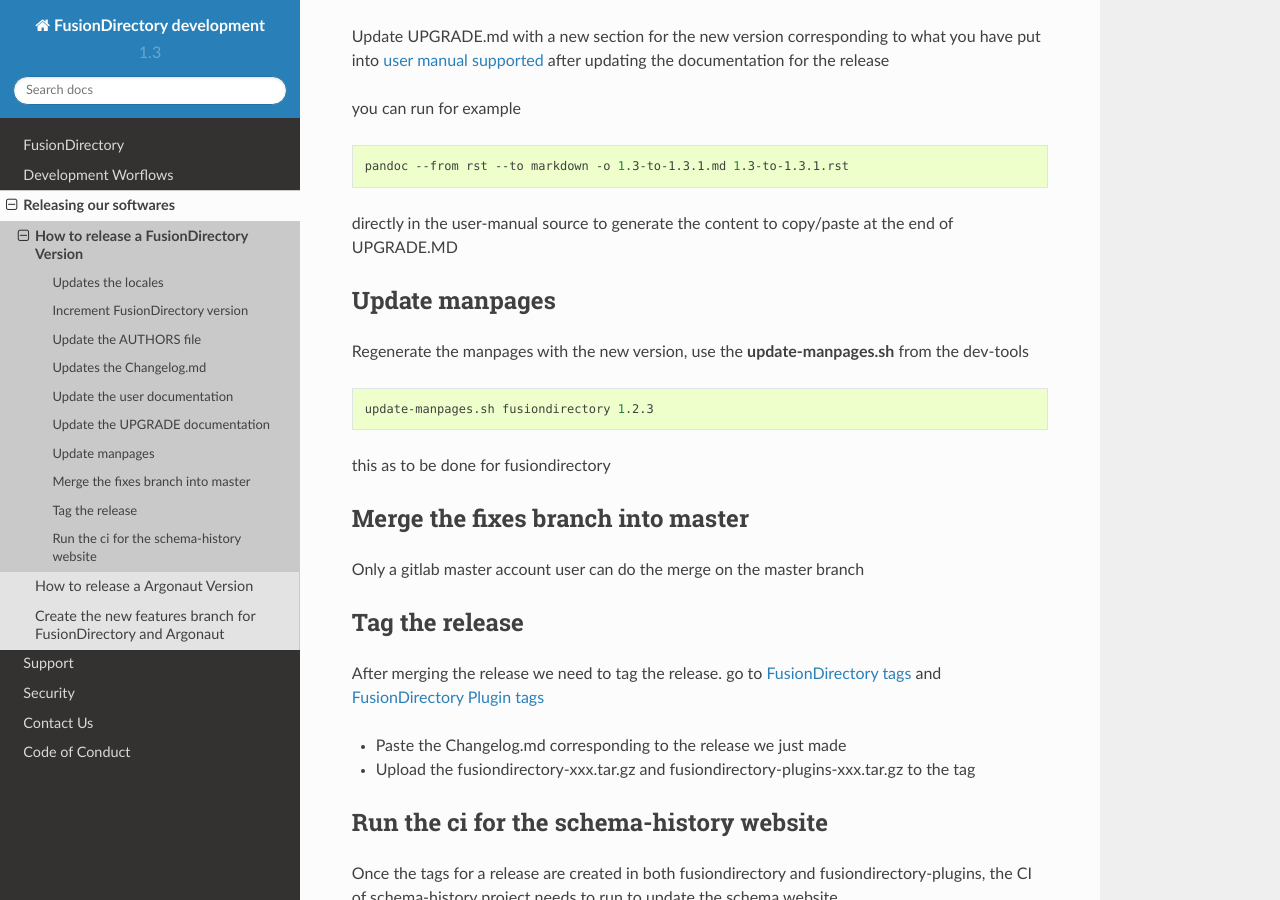
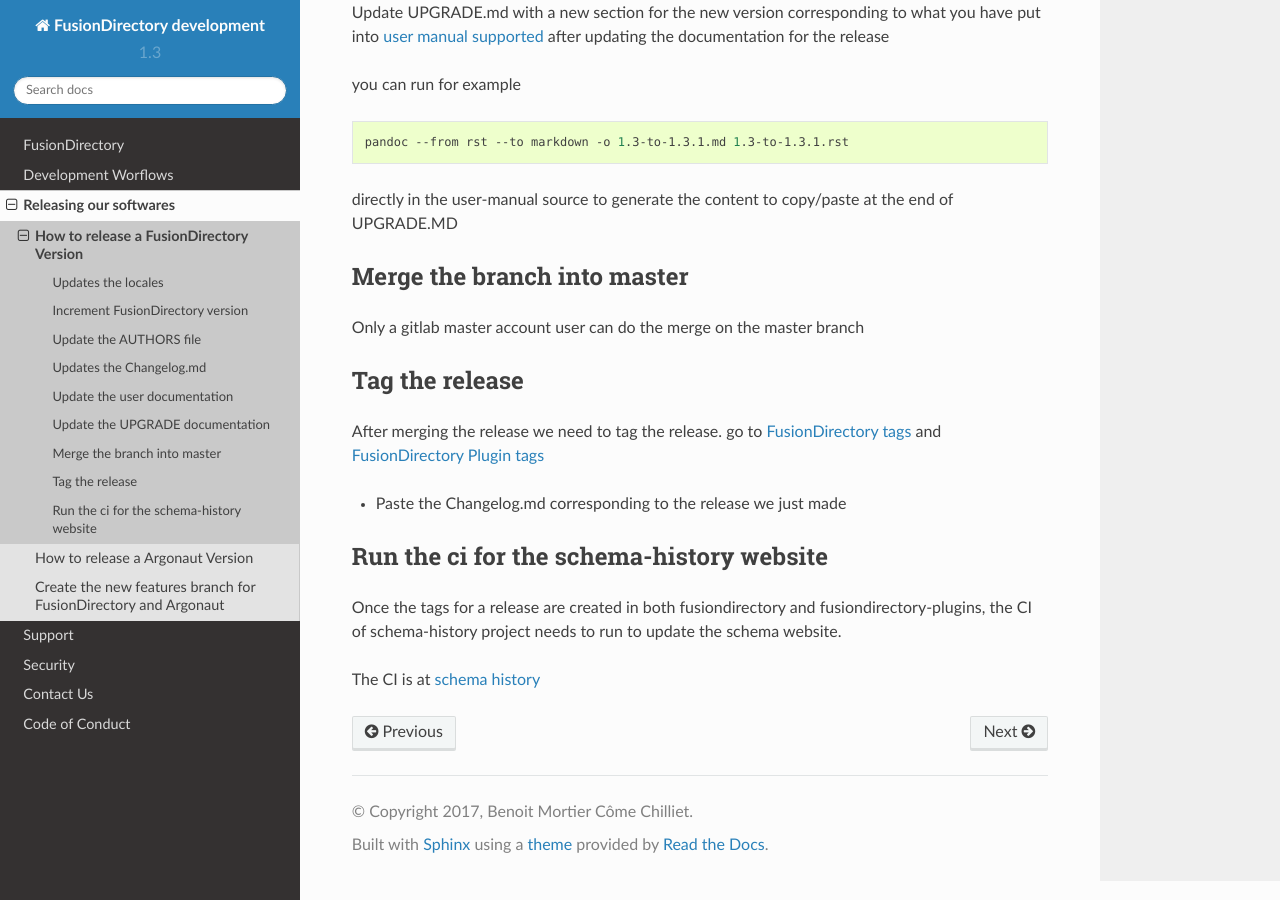
Before and after one commit to fusiondirectory/fusiondirectory-dev-manual, a Sphinx documentation site: the page built from source/releasing/fusiondirectory-source.rst, in a window 1280 px wide and 900 px high, scrolled down 1523 px. Built offline with Sphinx 7.4.7 and the Read the Docs theme 2.0.0, drawn with Linux system fonts in a browser that asks for light colours; some of the changed text lies outside the part shown.

Commit message:
Resolve "Adapt the manual to the new rules of branch"

```diff
--- a/source/development/workflow-tickets.rst
+++ b/source/development/workflow-tickets.rst
@@ -60,8 +60,8 @@
 -  The **need info** label should be added, don’t hesitate to ping the
    user reporting the bug with **@(useranme)** to ask him to check it out
 
-If the change need to be cherry-picked in a -fixes version
-~~~~~~~~~~~~~~~~~~~~~~~~~~~~~~~~~~~~~~~~~~~~~~~~~~~~~~~~~~
+If the change need to be merged in a fixed version
+~~~~~~~~~~~~~~~~~~~~~~~~~~~~~~~~~~~~~~~~~~~~~~~~~~
 
 -  The **fixes** label is added, when the cherry-pick as been merged we
    remove the **fixes** and add the **fixes-merged** label
--- a/source/fusiondirectory/release/index.rst
+++ b/source/fusiondirectory/release/index.rst
@@ -1,7 +1,7 @@
 Release Policy
 ==============
 
-This section explain the release cycle and where contributions, fixes will be merged
+This section explain the release cycle and where contributions and new features will be merged
 
 .. toctree::
    :maxdepth: 2
--- a/source/releasing/fusiondirectory-source.rst
+++ b/source/releasing/fusiondirectory-source.rst
@@ -8,11 +8,10 @@
    fusiondirectory-plugins
 -  Write the upgrade documentation
 -  Update the UPGRADE.md
--  Regenerate the manpages with the new version
 -  Merge the branch into master for fusiondirectory and fusiondirectory
    plugins
 
-All those operations have to be made onto the 1.x-fixes branch each one
+All those operations have to be made onto a branch each one
 of them inside a ticket with the label ~release and with a **MR**
 
 Updates the locales
@@ -84,20 +83,8 @@
 
 directly in the user-manual source to generate the content to copy/paste at the end of UPGRADE.MD
 
-Update manpages
-^^^^^^^^^^^^^^^
-
-Regenerate the manpages with the new version, use the
-**update-manpages.sh** from the dev-tools
-
-.. code:: shell
-
-   update-manpages.sh fusiondirectory 1.2.3
-
-this as to be done for fusiondirectory
-
-Merge the fixes branch into master
-^^^^^^^^^^^^^^^^^^^^^^^^^^^^^^^^^^
+Merge the branch into master
+^^^^^^^^^^^^^^^^^^^^^^^^^^^^
 
 Only a gitlab master account user can do the merge on the master branch
 
@@ -107,8 +94,6 @@
 After merging the release we need to tag the release. go to `FusionDirectory tags`_ and `FusionDirectory Plugin tags`_
 
 -  Paste the Changelog.md corresponding to the release we just made
--  Upload the fusiondirectory-xxx.tar.gz and
-   fusiondirectory-plugins-xxx.tar.gz to the tag
 
 Run the ci for the schema-history website
 ^^^^^^^^^^^^^^^^^^^^^^^^^^^^^^^^^^^^^^^^^
@@ -123,4 +108,4 @@
 .. _user manual supported : https://fusiondirectory-user-manual.readthedocs.io/en/latest/fusiondirectory/update/supported/index.html
 .. _FusionDirectory tags : https://gitlab.fusiondirectory.org/fusiondirectory/fd/tags
 .. _FusionDirectory Plugin tags : https://gitlab.fusiondirectory.org/fusiondirectory/fd-plugins/tags
-.. _schema history : https://gitlab.fusiondirectory.org/fusiondirectory/schema-history/pipelines
+.. _schema history : https://gitlab.fusiondirectory.org/applications/schema-history
```
Also changed, not shown: source/fusiondirectory/coding/sourcecode.rst (+3 -4 lines).
